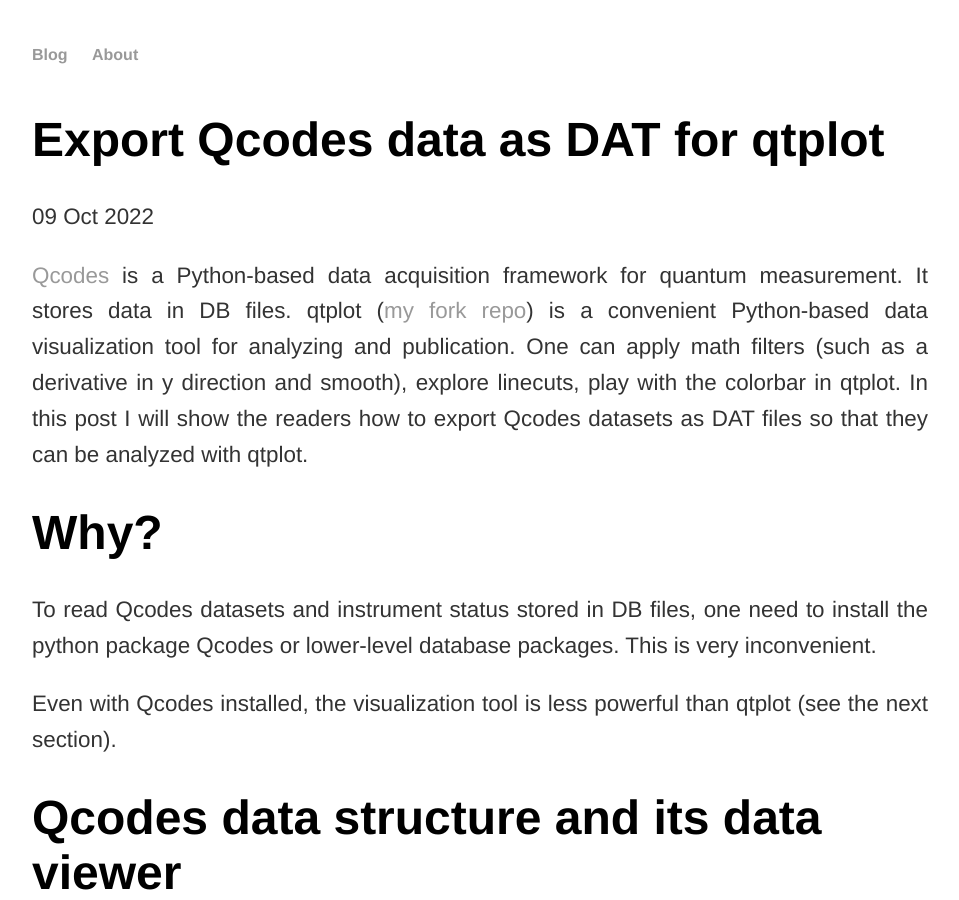
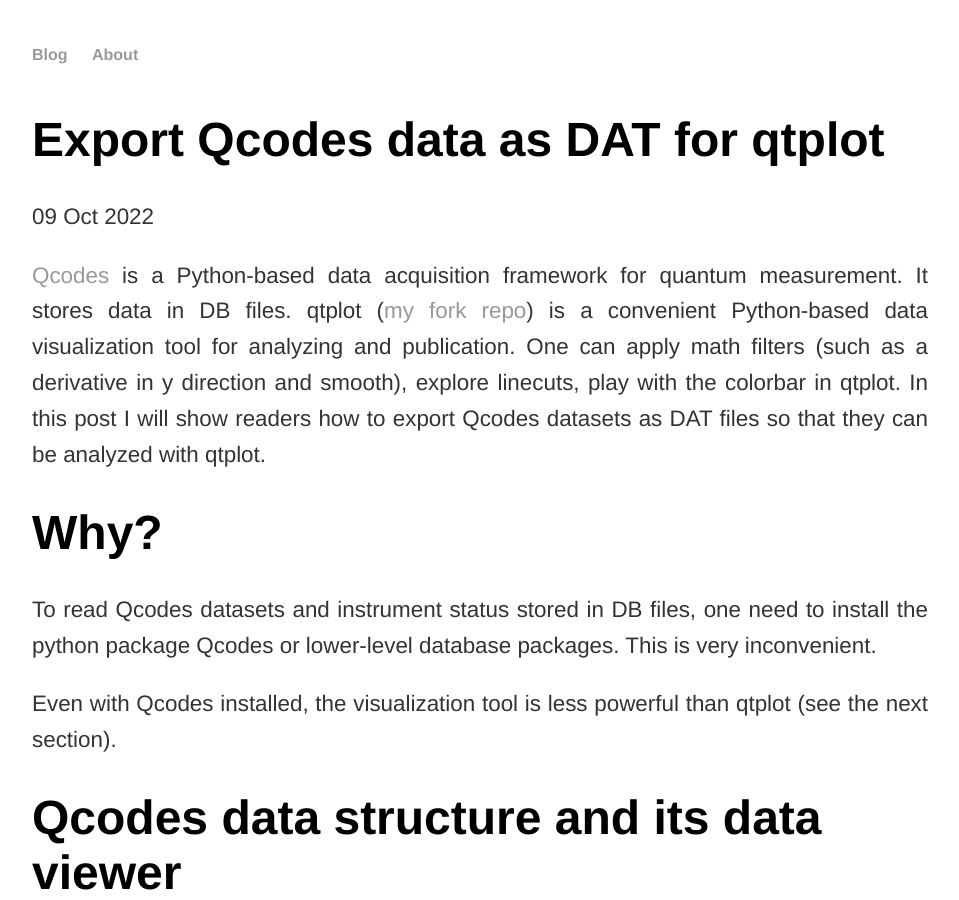
Before and after one commit to cover-me/cover-me.github.io, a Jekyll site: the page built from _posts/2022-10-09-Export-qcodes-data-as-dat-for-qtplot.md, in a window 1280 px wide and 900 px high. Shown: the whole window, without its empty margins (160-1119 px from the left). Built offline with Jekyll 4.4.1, drawn with Linux system fonts in a browser that asks for light colours; some of the changed text lies outside the part shown.

Commit message:
Update 2022-10-09-Export-qcodes-data-as-dat-for-qtplot.md

```diff
--- a/_posts/2022-10-09-Export-qcodes-data-as-dat-for-qtplot.md
+++ b/_posts/2022-10-09-Export-qcodes-data-as-dat-for-qtplot.md
@@ -3,7 +3,7 @@
 title: Export Qcodes data as DAT for qtplot
 ---
 
-[Qcodes](https://github.com/QCoDeS/Qcodes) is a Python-based data acquisition framework for quantum measurement. It stores data in DB files. qtplot ([my fork repo](https://github.com/cover-me/qtplot)) is a convenient Python-based data visualization tool for analyzing and publication. One can apply math filters (such as a derivative in y direction and smooth), explore linecuts, play with the colorbar in qtplot. In this post I will show the readers how to export Qcodes datasets as DAT files so that they can be analyzed with qtplot.
+[Qcodes](https://github.com/QCoDeS/Qcodes) is a Python-based data acquisition framework for quantum measurement. It stores data in DB files. qtplot ([my fork repo](https://github.com/cover-me/qtplot)) is a convenient Python-based data visualization tool for analyzing and publication. One can apply math filters (such as a derivative in y direction and smooth), explore linecuts, play with the colorbar in qtplot. In this post I will show readers how to export Qcodes datasets as DAT files so that they can be analyzed with qtplot.
 
 # Why?
 
```
Also changed, not shown: other parts of _posts/2022-10-09-Export-qcodes-data-as-dat-for-qtplot.md (+2 -2 lines).
